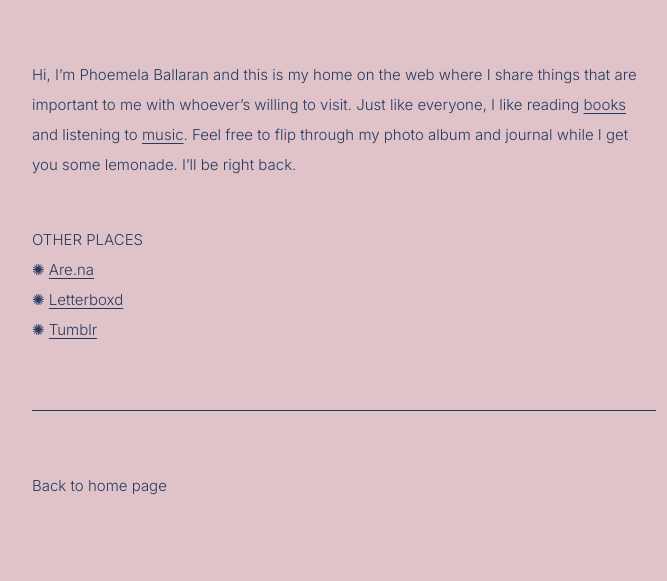
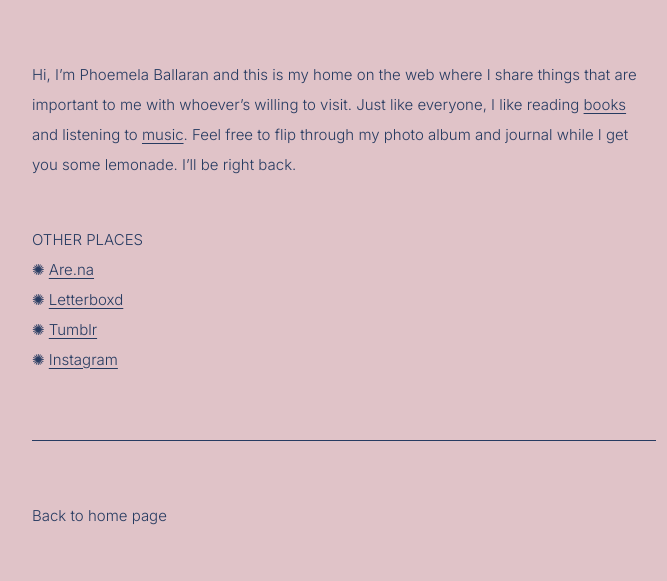
Before and after one commit to comballar/comballar.github.io, a Jekyll site: the page built from about.md, in a window 1280 px wide. Shown: the part 1039-1620 px from the top of the page, without its empty margins (88-755 px from the left). Built offline with Jekyll 4.4.1, drawn with Linux system fonts in a browser that asks for light colours; before the commit the page ends 1590 px from its top, so only the background shows below that.

Commit message:
Update about.md

```diff
--- a/about.md
+++ b/about.md
@@ -15,5 +15,6 @@
 <br>✺ <a href="https://are.na/phoemela-ballaran" target="_blank">Are.na</a>
 <br>✺ <a href="https://letterboxd.com/comoballar/" target="_blank">Letterboxd</a>
 <br>✺ <a href="https://comoballar.tumblr.com/" target="_blank">Tumblr</a>
+<br>✺ <a href="https://www.instagram.com/comoballar/" target="_blank">Instagram</a>
 <br>
 <br>
```
